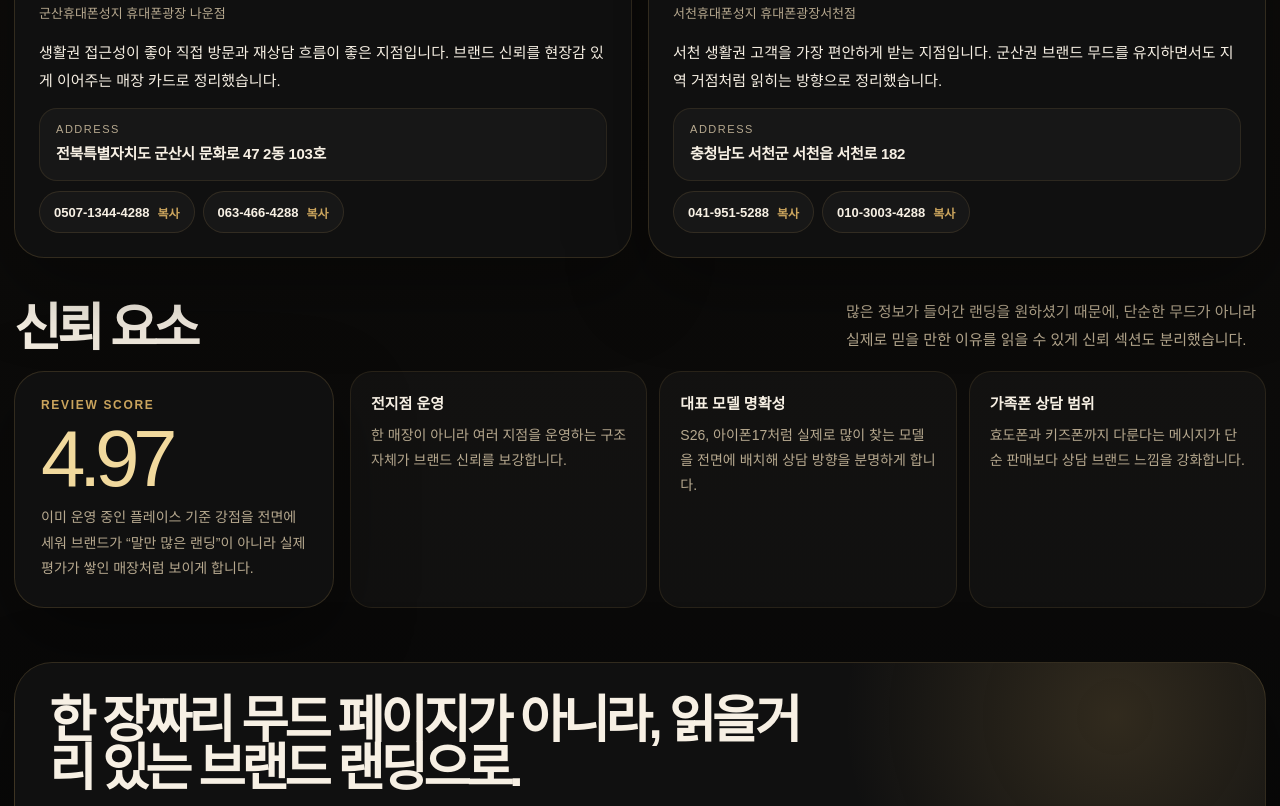
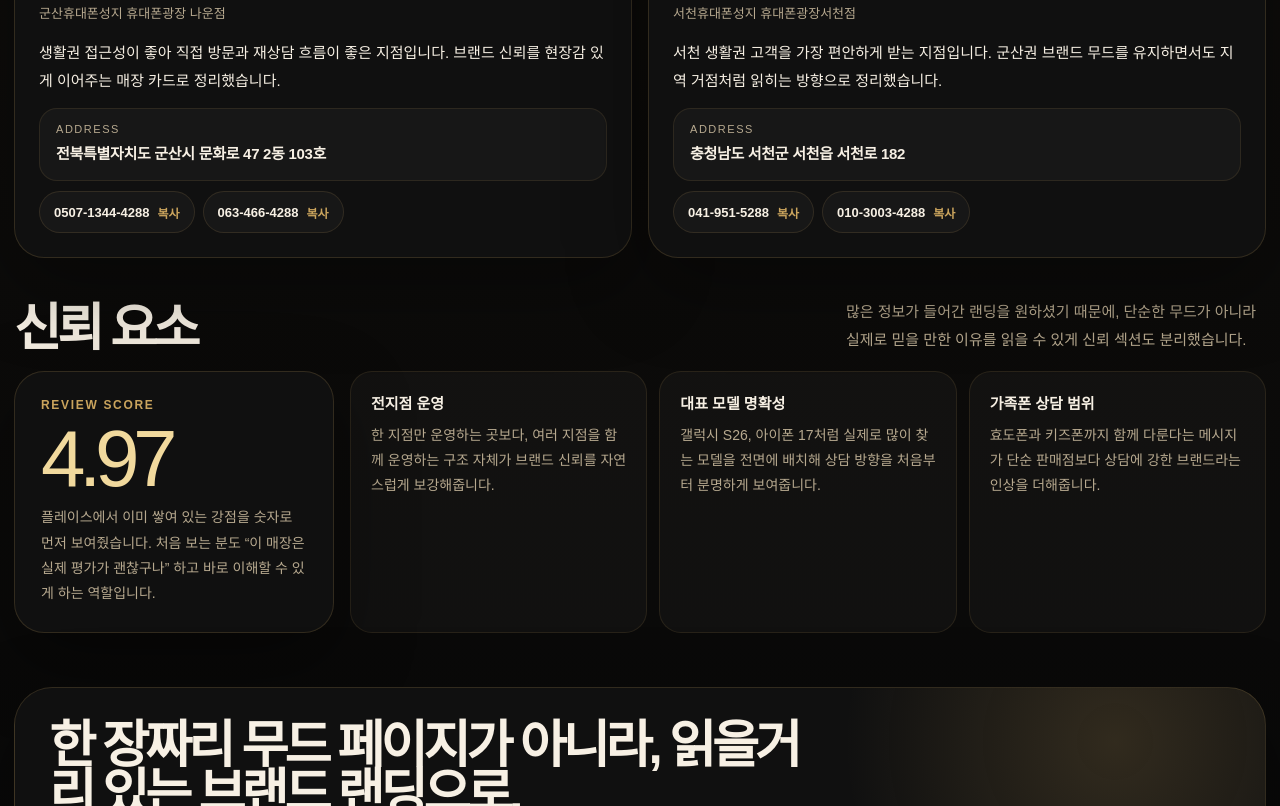
Before and after one commit to a71125382-art/phoneplaza-premium-landing, a plain HTML site: page index.html in a window 1280 px wide. Shown: the part 3531-4337 px from the top of the page. Drawn offline with Linux system fonts and the light colour scheme.

Commit message:
feat: refine copy tone and card alignment

```diff
--- a/index.html
+++ b/index.html
@@ -391,6 +391,8 @@
     .model-card {
       border-radius: 28px;
       overflow: hidden;
+      display: grid;
+      grid-template-rows: 220px 1fr;
     }
     .model-card img {
       width: 100%;
@@ -569,6 +571,12 @@
       margin-bottom: 10px;
       font-size: 15px;
       color: var(--text);
+    }
+    .review-item p {
+      margin: 0;
+      color: var(--muted);
+      font-size: 14px;
+      line-height: 1.78;
     }
     .cta {
       border-radius: 38px;
@@ -810,7 +818,7 @@
           <div class="model-copy">
             <strong>Flagship Model</strong>
             <h3>Galaxy S26</h3>
-            <p>최신 갤럭시 라인업을 찾는 고객에게 가장 먼저 보여줄 대표 모델군입니다. 비교 상담과 실사용 설명의 중심축으로 배치합니다.</p>
+            <p>최신 갤럭시를 먼저 찾는 분들이 가장 편하게 비교해볼 수 있는 대표 모델입니다. 기능 설명보다는 실제 상담 흐름에 맞춰 이해하기 쉽게 보여주는 쪽에 집중했습니다.</p>
           </div>
         </article>
         <article class="model-card apple">
@@ -818,7 +826,7 @@
           <div class="model-copy">
             <strong>Flagship Model</strong>
             <h3>iPhone 17</h3>
-            <p>아이폰 교체 수요와 프리미엄 라인업 문의를 받는 데 중심이 되는 모델군입니다. 감성보다 정보와 상담 포인트 중심으로 연결합니다.</p>
+            <p>아이폰 교체를 고민하는 분들이 가장 많이 물어볼 가능성이 높은 모델군입니다. 어렵게 풀기보다, 바로 상담으로 이어질 수 있게 자연스럽게 연결하는 역할을 맡깁니다.</p>
           </div>
         </article>
         <article class="model-card">
@@ -826,7 +834,7 @@
           <div class="model-copy">
             <strong>Family Line</strong>
             <h3>효도폰 · 키즈폰</h3>
-            <p>부모님용, 자녀용 단말기는 스펙보다 사용 맥락이 중요합니다. 그래서 가족폰 상담도 이 브랜드의 핵심 섹션으로 함께 배치했습니다.</p>
+            <p>부모님폰이나 자녀폰은 스펙보다 실제 사용이 더 중요합니다. 그래서 가족폰 상담도 별도 섹션으로 빼서, 보기 편하고 부담 없이 문의할 수 있도록 정리했습니다.</p>
           </div>
         </article>
       </div>
@@ -927,20 +935,20 @@
         <article class="review-card review-score">
           <strong>Review Score</strong>
           <em>4.97</em>
-          <p>이미 운영 중인 플레이스 기준 강점을 전면에 세워 브랜드가 “말만 많은 랜딩”이 아니라 실제 평가가 쌓인 매장처럼 보이게 합니다.</p>
+          <p>플레이스에서 이미 쌓여 있는 강점을 숫자로 먼저 보여줬습니다. 처음 보는 분도 “이 매장은 실제 평가가 괜찮구나” 하고 바로 이해할 수 있게 하는 역할입니다.</p>
         </article>
         <div class="review-grid">
           <article class="review-item">
             <strong>전지점 운영</strong>
-            <p>한 매장이 아니라 여러 지점을 운영하는 구조 자체가 브랜드 신뢰를 보강합니다.</p>
+            <p>한 지점만 운영하는 곳보다, 여러 지점을 함께 운영하는 구조 자체가 브랜드 신뢰를 자연스럽게 보강해줍니다.</p>
           </article>
           <article class="review-item">
             <strong>대표 모델 명확성</strong>
-            <p>S26, 아이폰17처럼 실제로 많이 찾는 모델을 전면에 배치해 상담 방향을 분명하게 합니다.</p>
+            <p>갤럭시 S26, 아이폰 17처럼 실제로 많이 찾는 모델을 전면에 배치해 상담 방향을 처음부터 분명하게 보여줍니다.</p>
           </article>
           <article class="review-item">
             <strong>가족폰 상담 범위</strong>
-            <p>효도폰과 키즈폰까지 다룬다는 메시지가 단순 판매보다 상담 브랜드 느낌을 강화합니다.</p>
+            <p>효도폰과 키즈폰까지 함께 다룬다는 메시지가 단순 판매점보다 상담에 강한 브랜드라는 인상을 더해줍니다.</p>
           </article>
         </div>
       </div>
```
